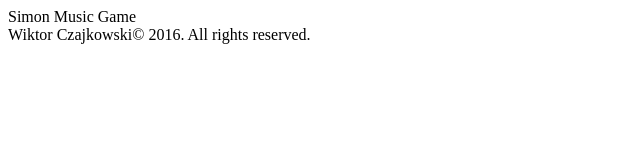
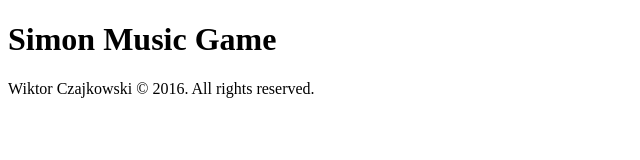
Before and after one commit to Virzen/scale-keyboard, a website: page index.html in a window 1280 px wide. Shown: the whole page, without its empty margins (0-640 px from the left). Drawn offline with Linux system fonts and the light colour scheme.

Commit message:
Add single space in footer and change Vue version to 1.0.20

```diff
--- a/index.html
+++ b/index.html
@@ -9,7 +9,7 @@
 </head>
 <body>
 	<header class="primary-header">
-		Simon Music Game
+		<h1>Simon Music Game</h1>
 	</header>
 
 	<div id="app">
@@ -17,14 +17,14 @@
 	</div>
 
 	<footer class="primary-footer">
-		Wiktor Czajkowski&copy; 2016. All rights reserved.
+		Wiktor Czajkowski &copy; 2016. All rights reserved.
 	</footer>
 
 	<!-- CSS -->
 	<link rel="stylesheet" href="css/main.css">
 
 	<!-- JS -->
-	<!-- <script src="https://cdnjs.cloudflare.com/ajax/libs/vue/1.0.18/vue.min.js"></script> -->
+	<!-- <script src="https://cdnjs.cloudflare.com/ajax/libs/vue/1.0.20/vue.min.js"></script> -->
 	<script src="js/main.js"></script>
 </body>
 </html>
```
